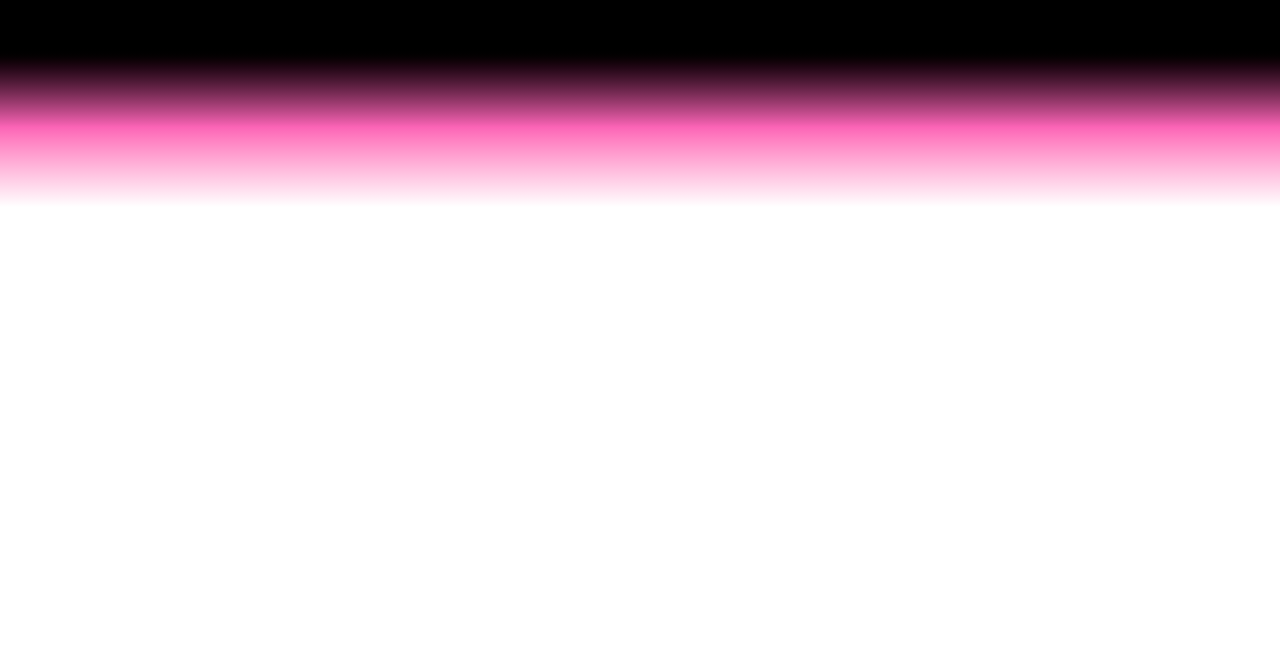
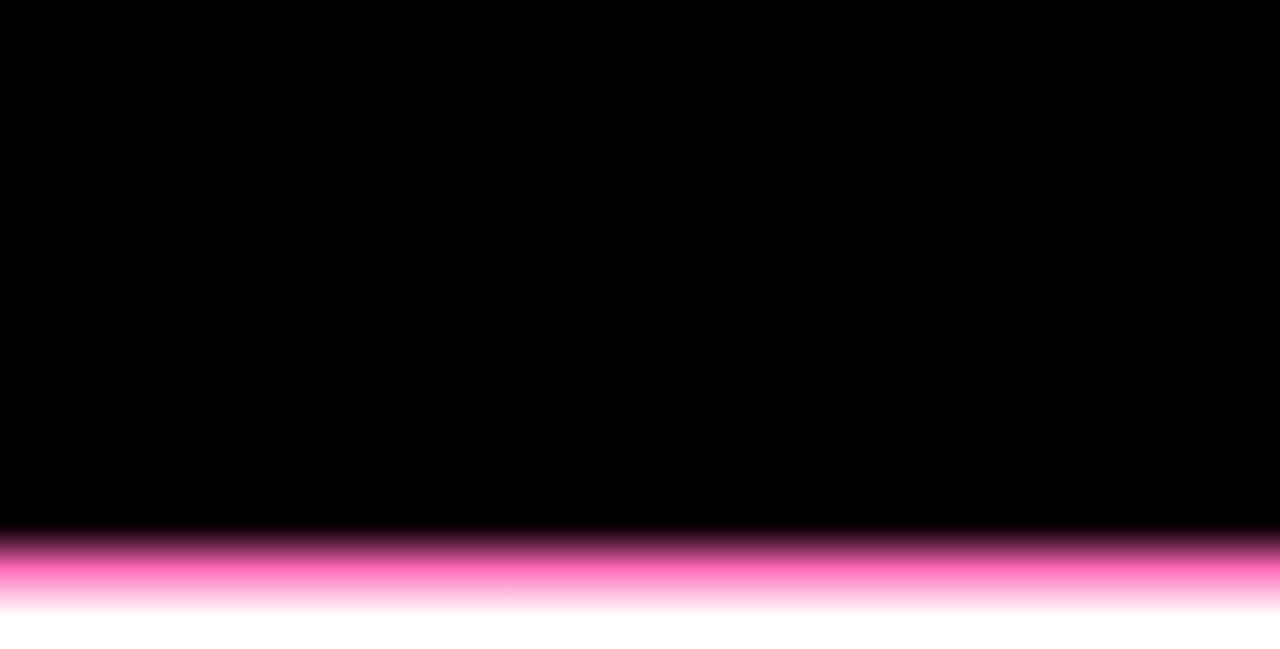
Before and after one commit to GreySkale-Foundation/website, a SvelteKit app: page / in a window 1280 px wide. Shown: the part 273-922 px from the top of the page. Before the commit the page ends 800 px from the top, so only its background shows below. Built offline with nearby package versions, Linux system fonts and the light colour scheme.

Commit message:
fix(app): Gradient Base Landing

```diff
--- a/src/routes/+page.svelte
+++ b/src/routes/+page.svelte
@@ -1,3 +1,16 @@
-<div class="min-h-screen w-full bg-linear-to-b from-black from-40% via-pink-400 via-50% to-white to-60%">
+<script>
+    import GSKLogo from '$lib/assets/gsklogo.svg';
+</script>
 
+
+<!-- class="min-h-48 w-full bg-linear-to-b from-black from-40% via-pink-400 via-50% to-white to-60%"> -->
+<div>
+    <section class="min-h-[90vh] bg-black">
+
+    </section>
+    <section class="min-h-[30vh] bg-linear-to-b from-black from-30% via-pink-400 via-50% to-white to-70%">
+
+      <p><b>sadaadsadasdsadhakjsadda</b></p>
+
+    </section>
 </div>
```
